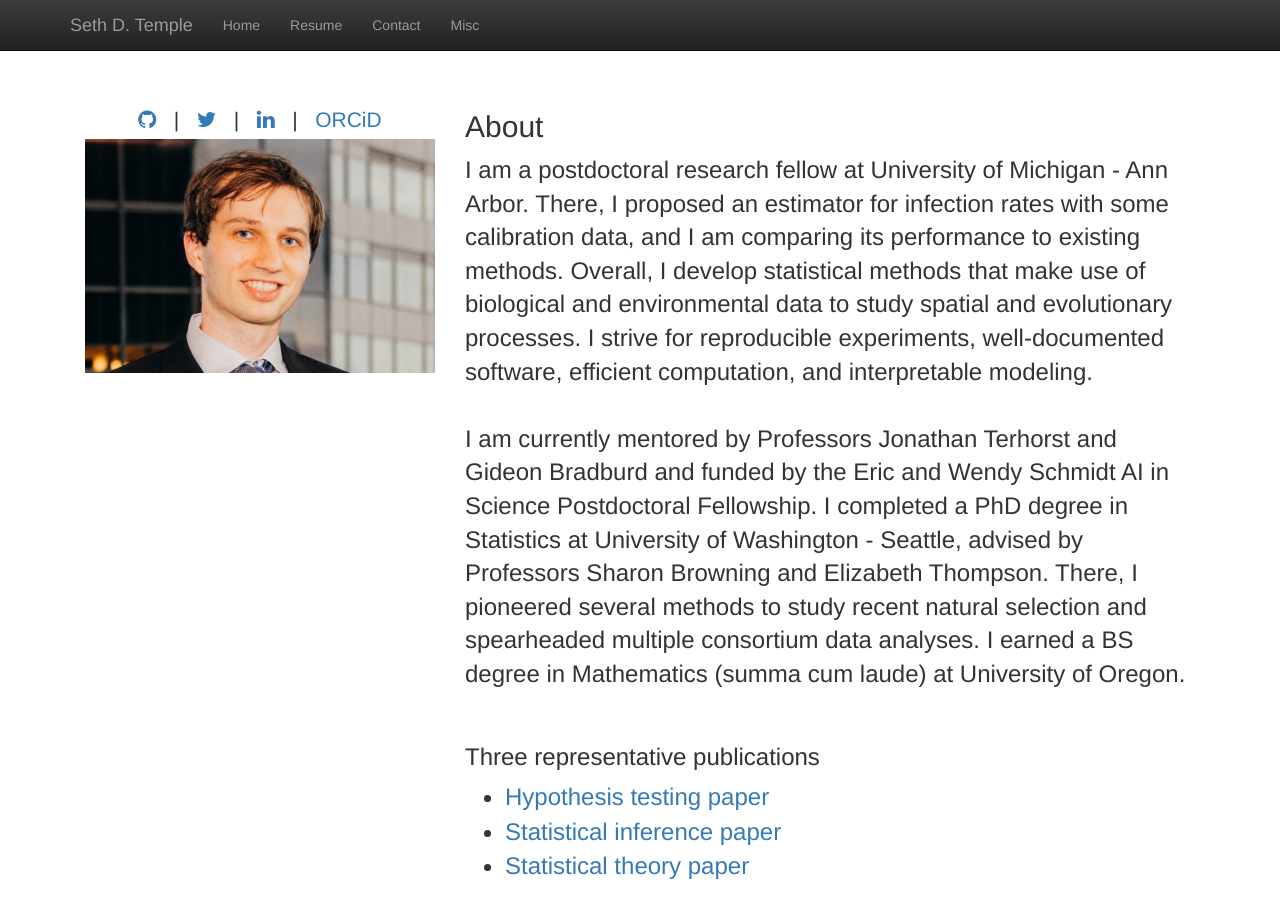
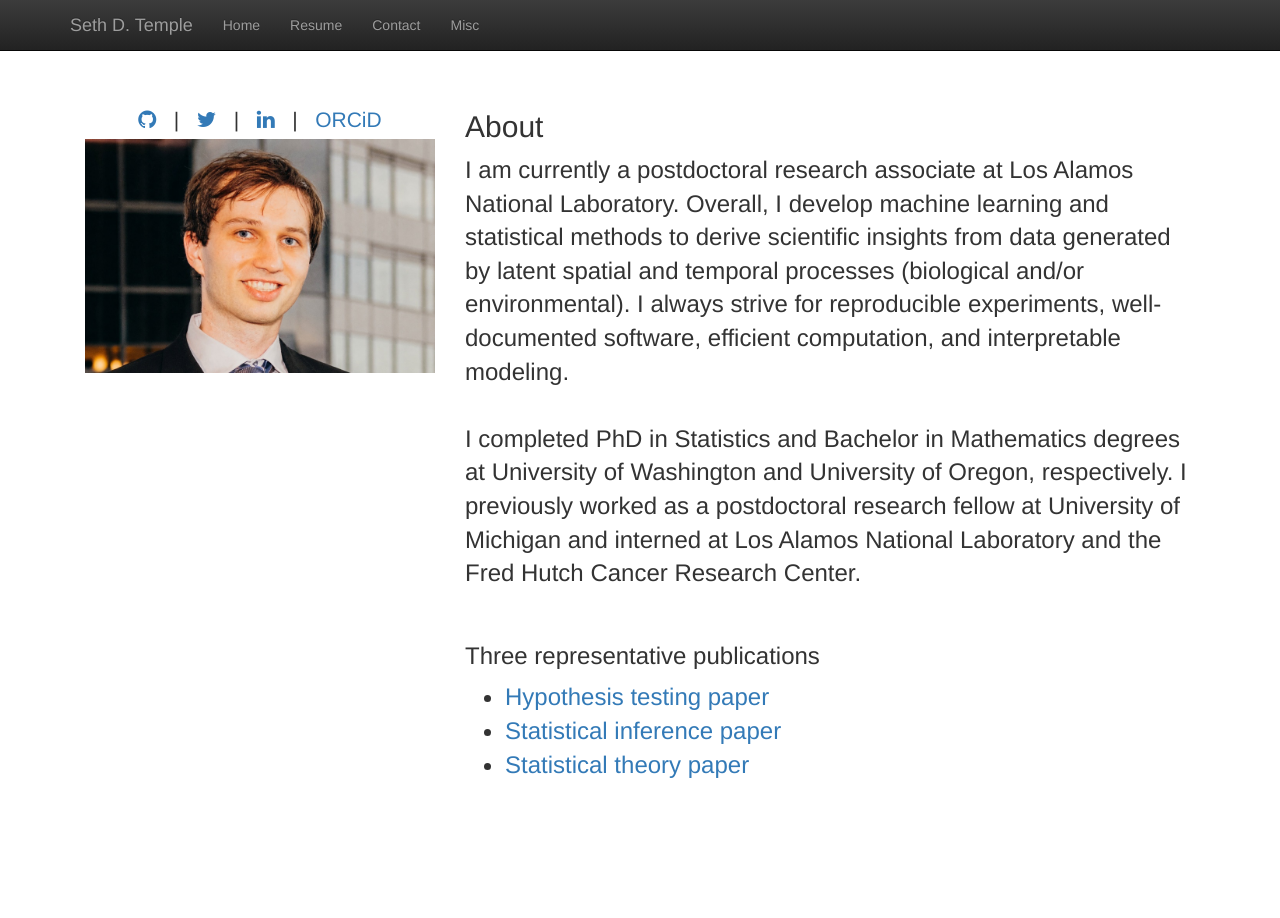
Before and after one commit to sdtemple/sdtemple.github.io, a Jekyll site: the page built from index.html, in a window 1280 px wide and 933 px high. Shown: the top 918 px of the window. Built offline with Jekyll 4.4.1, drawn with Linux system fonts in a browser that asks for light colours; nearby versions of some CDN libraries; library files that are not in the unit come from our copies.

Commit message:
DOC: updating new job

```diff
--- a/index.html
+++ b/index.html
@@ -25,17 +25,10 @@ title:  'Seth D. Temple'
   <h2 class="featurette-heading">About </h2>
   <p class="lead" style="font-size: 24px">
 
-I am a postdoctoral research fellow at University of Michigan - Ann Arbor. There, I proposed an estimator for infection rates with some calibration data, and I am comparing its performance to existing methods.
-Overall, I develop statistical methods that make use of biological and environmental data to study spatial and evolutionary processes.
-I strive for reproducible experiments, well-documented software, efficient computation, and interpretable modeling.
-
+I am currently a postdoctoral research associate at Los Alamos National Laboratory. Overall, I develop machine learning and statistical methods to derive scientific insights from data generated by latent spatial and temporal processes (biological and/or environmental). I always strive for reproducible experiments, well-documented software, efficient computation, and interpretable modeling.
 <br/>
 <br/>
-I am currently mentored by Professors Jonathan Terhorst and Gideon Bradburd and funded by the Eric and Wendy Schmidt AI in Science Postdoctoral Fellowship.
-I completed a PhD degree in Statistics at University of Washington - Seattle, advised by Professors Sharon Browning and Elizabeth Thompson.
-There, I pioneered several methods to study recent natural selection and spearheaded multiple consortium data analyses.
-I earned a BS degree in Mathematics (summa cum laude) at University of Oregon.
-
+I completed PhD in Statistics and Bachelor in Mathematics degrees at University of Washington and University of Oregon, respectively. I previously worked as a postdoctoral research fellow at University of Michigan and interned at Los Alamos National Laboratory and the Fred Hutch Cancer Research Center.
 <br/>
 <br/>
 <h4 style="font-size: 24px;">Three representative publications</h4>
```
Also changed, not shown: 1 other file.
